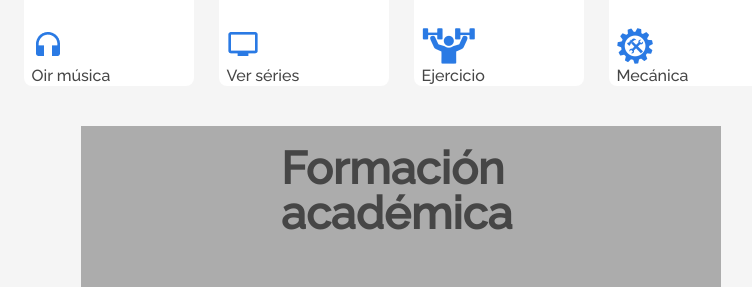
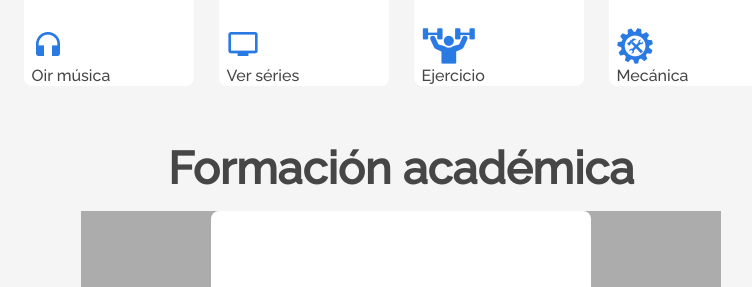
Before and after one commit to Jorgespra/Portafolio, a plain HTML site: page index.html in a window 1280 px wide. Shown: the part 1280-1567 px from the top of the page, without its empty margins (239-991 px from the left). Drawn offline with Linux system fonts and the light colour scheme.

Commit message:
Update index.html

```diff
--- a/index.html
+++ b/index.html
@@ -243,9 +243,14 @@
         <!-- Sección de Formación académica -->
 
 
+    <div class="academic__title">
+        <h2 >Formación académica</h2>
+    </div>
+
+
     <section class="academic" id="formacion">
        <div class="academic__courses">
-            <h2 class="academic__title">Formación académica</h2>
+
             <div class="academic__courses__box">
                 <ul class="academic__courses__list">
                     <!-- Pon el logotipo de la institución de formación -->
```
